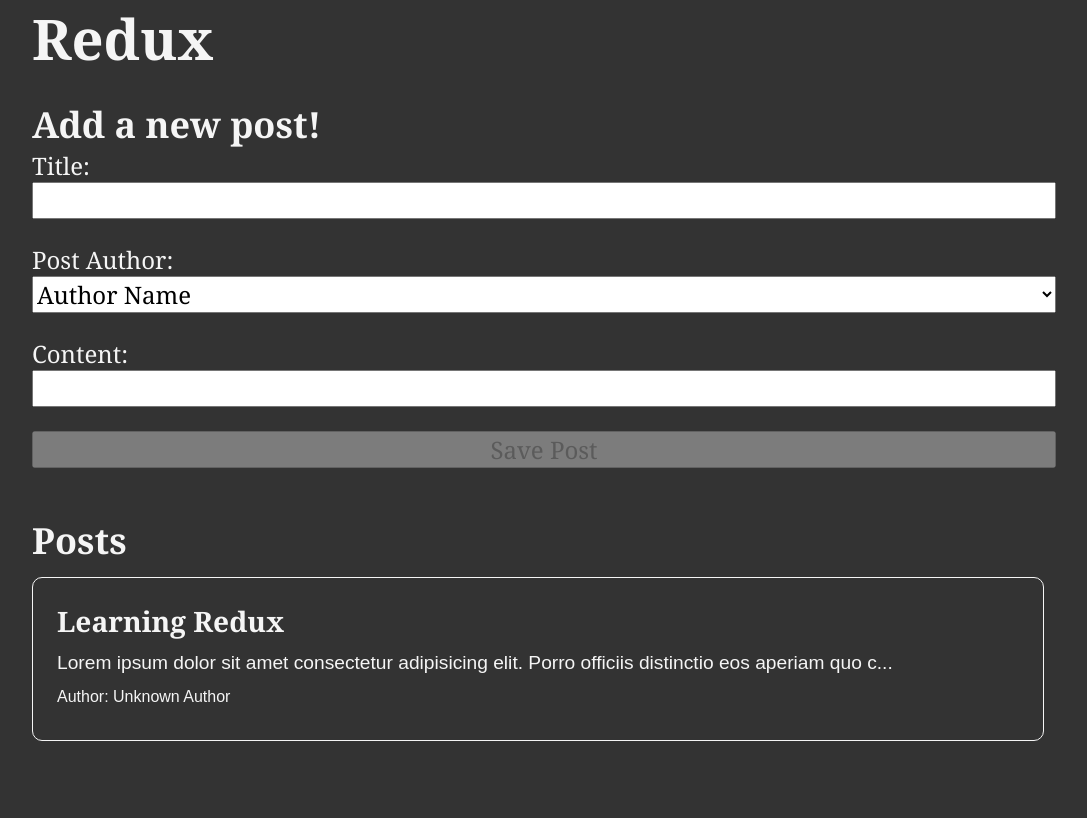
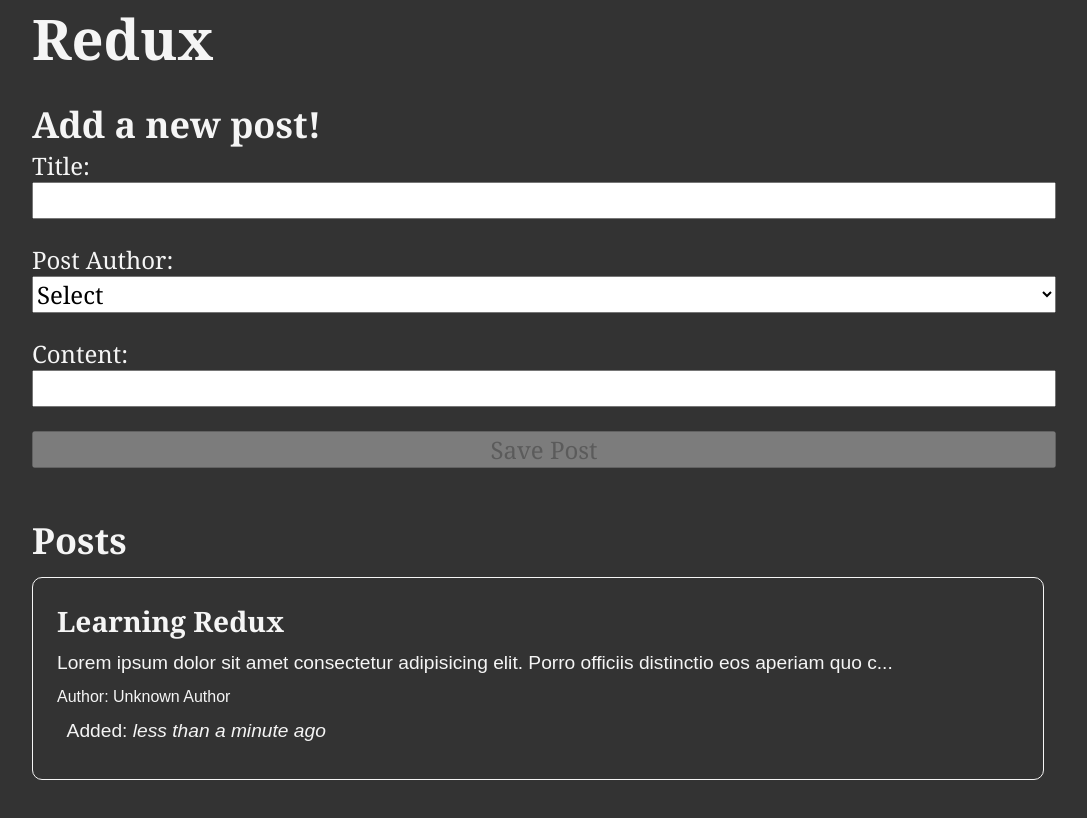
Before and after one commit to kaushalshakya/learning-redux, a React (Vite) app: page / in a window 1280 px wide. Shown: the top 818 px of the page, without its empty margins (96-1183 px from the left). Built offline with nearby package versions, Linux system fonts and the light colour scheme.

Commit message:
Post added time distance from now displayed

```diff
--- a/package.json
+++ b/package.json
@@ -11,6 +11,7 @@
   },
   "dependencies": {
     "@reduxjs/toolkit": "^1.9.5",
+    "date-fns": "^2.30.0",
     "react": "^18.2.0",
     "react-dom": "^18.2.0",
     "react-redux": "^8.1.2"
--- a/src/features/posts/AddPostForm.jsx
+++ b/src/features/posts/AddPostForm.jsx
@@ -16,6 +16,9 @@
             dispatch(
                 postAdded(title, content, userId)
             )
+            if(userId == 0) {
+                return alert('Please select a valid author');
+            }
             setTitle('');
             setContent('');
         }
--- a/src/features/posts/PostList.jsx
+++ b/src/features/posts/PostList.jsx
@@ -2,6 +2,7 @@
 import { useSelector } from 'react-redux';
 import { selectAllPosts } from './postsSlice';
 import PostAuthor from './PostAuthor';
+import Time from './Time';
 
 const PostList = () => {
     const posts = useSelector(selectAllPosts);
@@ -11,6 +12,9 @@
             <p> {post.content.length >= 100 ? post.content.substring(0,100) + '...' : post.content}</p>
             <p className='postCredit'>
                 <PostAuthor userId = {post.userId}/>
+            </p>
+            <p>
+              <Time time={new Date()}></Time>
             </p>
         </article>
     ))
--- /dev/null
+++ b/src/features/posts/Time.jsx
@@ -0,0 +1,18 @@
+import { parseISO, formatDistanceToNow} from "date-fns";
+
+import React from 'react'
+
+const Time = ({time}) => {
+    let timeAgo = '';
+    if(time){
+        const date = parseISO(time);
+        timeAgo = `${formatDistanceToNow(time, timeAgo)} ago`;
+    }
+  return (
+    <span title={time}>
+        &nbsp; Added: <i>{timeAgo}</i>
+    </span>
+  )
+}
+
+export default Time
--- a/src/features/posts/postsSlice.jsx
+++ b/src/features/posts/postsSlice.jsx
@@ -1,10 +1,12 @@
 import { createSlice, nanoid } from "@reduxjs/toolkit";
+import { sub } from "date-fns";
 
 const initialState = [
     {
         id: 1,
         title: 'Learning Redux',
-        content: 'Lorem ipsum dolor sit amet consectetur adipisicing elit. Porro officiis distinctio eos aperiam quo cumque, quam numquam nihil, possimus quae labore tempore laborum qui ducimus et dolore earum. Repellendus, a?'
+        content: 'Lorem ipsum dolor sit amet consectetur adipisicing elit. Porro officiis distinctio eos aperiam quo cumque, quam numquam nihil, possimus quae labore tempore laborum qui ducimus et dolore earum. Repellendus, a?',
+        date: sub(new Date(), {minutes: 10}).toISOString(),
     }
 ]
 
@@ -23,6 +25,7 @@
                         payload : {
                             id: nanoid(),
                             title,
+                            date: new Date().toISOString(),
                             content,
                             userId
                         },
--- a/src/features/users/usersSlice.jsx
+++ b/src/features/users/usersSlice.jsx
@@ -1,6 +1,11 @@
 import { createSlice, nanoid } from "@reduxjs/toolkit";
 
 const initialState = ([
+    {
+        id: 0,
+        firstName: 'Select',
+        lastName: ''
+    },
     {
         id: 1,
         firstName: 'Author',
```
Also changed, not shown: 1 other file (tests, documents, lock files or other folders).
